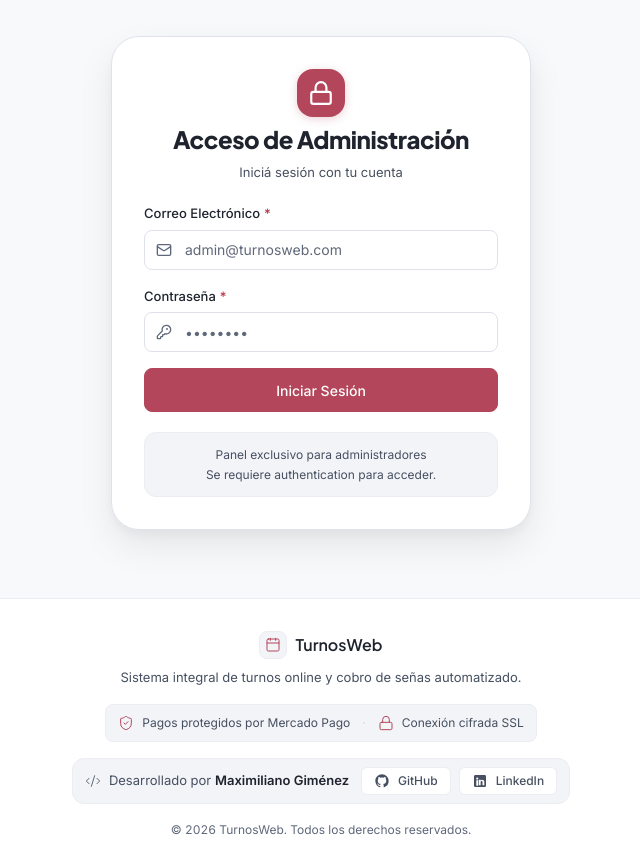
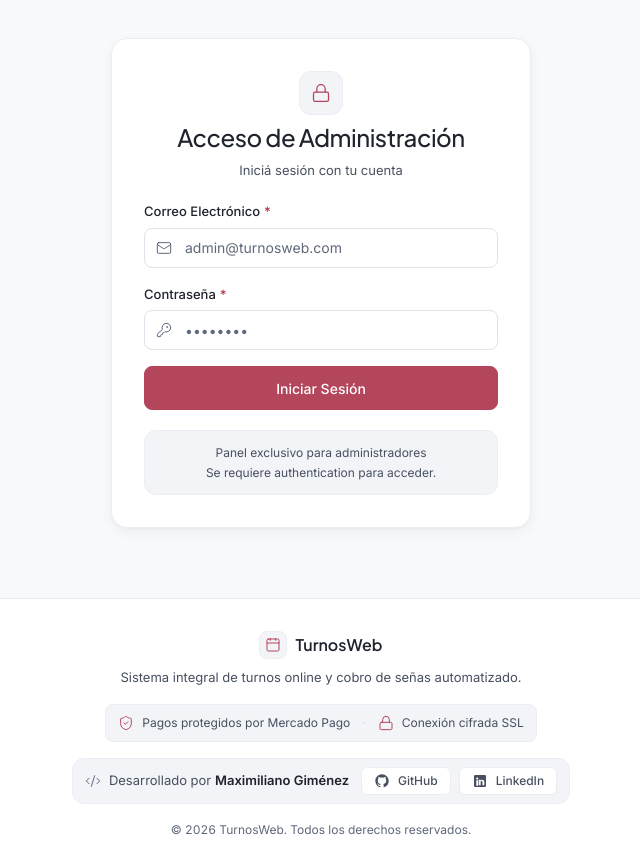
Before and after one commit to MaximilianoGimenez0/Turnos-web, a React (Vite) app: page /login in a window 1280 px wide. Shown: the whole page, without its empty margins (319-959 px from the left). Built offline with nearby package versions, Linux system fonts and the light colour scheme; no server answers; the database is empty.

Commit message:
refactor(pages): unify Login and PaymentStatus cards and icons
Align Login and PaymentStatus cards to --radius-lg, 44px/48px icon boxes, weight 500 headings, tabular-nums details, and 16px/24px stroke 1.5 icons.

```diff
--- a/src/pages/Login/Login.module.css
+++ b/src/pages/Login/Login.module.css
@@ -8,17 +8,21 @@
 
 .loginCard {
   background: var(--bg-surface);
-  border: 1px solid var(--border-medium);
-  border-radius: var(--radius-2xl);
-  box-shadow: var(--shadow-xl);
+  border: 1px solid var(--border-subtle);
+  border-radius: var(--radius-lg);
+  box-shadow: var(--shadow-md);
   width: 100%;
   max-width: 420px;
   padding: var(--space-8);
   display: flex;
   flex-direction: column;
   gap: var(--space-5);
-  animation: popInSnappy 220ms cubic-bezier(0.16, 1, 0.3, 1);
   position: relative;
+  box-sizing: border-box;
+}
+
+[data-theme="dark"] .loginCard {
+  box-shadow: none;
 }
 
 .header {
@@ -30,26 +34,29 @@
 }
 
 .iconWrapper {
-  width: 3rem;
-  height: 3rem;
-  border-radius: var(--radius-lg);
-  background: var(--color-primary);
-  color: var(--text-inverse);
+  width: 44px;
+  height: 44px;
+  border-radius: var(--radius-md);
+  background: var(--bg-surface-subtle);
+  border: 1px solid var(--border-subtle);
+  color: var(--color-primary);
   display: flex;
   align-items: center;
   justify-content: center;
-  box-shadow: var(--shadow-btn-primary);
 }
 
 .title {
+  font-family: var(--font-heading);
   font-size: var(--font-size-2xl);
-  font-weight: var(--font-weight-extrabold);
+  font-weight: var(--font-weight-medium);
   color: var(--text-primary);
+  margin: 0;
 }
 
 .subtitle {
   font-size: var(--font-size-xs);
   color: var(--text-secondary);
+  margin: 0;
 }
 
 .form {
--- a/src/pages/Login/Login.tsx
+++ b/src/pages/Login/Login.tsx
@@ -88,8 +88,8 @@ export const Login: React.FC = () => {
     <div className={styles.container}>
       <div className={styles.loginCard}>
         <div className={styles.header}>
-          <div className={styles.iconWrapper}>
-            <Lock size={26} />
+          <div className={styles.iconWrapper} aria-hidden="true">
+            <Lock size={20} strokeWidth={1.5} />
           </div>
           <h2 className={styles.title}>{LOGIN_TEXTS.header.title}</h2>
           <p className={styles.subtitle}>
@@ -105,7 +105,7 @@ export const Login: React.FC = () => {
             required
             value={email}
             onChange={(e) => setEmail(e.target.value)}
-            leftIcon={<Mail size={16} />}
+            leftIcon={<Mail size={16} strokeWidth={1.5} />}
             disabled={isSubmitting}
           />
 
@@ -116,7 +116,7 @@ export const Login: React.FC = () => {
             required
             value={password}
             onChange={(e) => setPassword(e.target.value)}
-            leftIcon={<KeyRound size={16} />}
+            leftIcon={<KeyRound size={16} strokeWidth={1.5} />}
             disabled={isSubmitting}
           />
 
--- a/src/pages/PaymentStatus/PaymentFailure.tsx
+++ b/src/pages/PaymentStatus/PaymentFailure.tsx
@@ -12,8 +12,8 @@ export const PaymentFailure: React.FC = () => {
   return (
     <div className={styles.container}>
       <div className={styles.statusCard}>
-        <div className={styles.iconWrapperFailure}>
-          <XCircle size={40} />
+        <div className={styles.iconWrapperFailure} aria-hidden="true">
+          <XCircle size={24} strokeWidth={1.5} />
         </div>
 
         <h1 className={styles.title}>{PAYMENT_FAILURE_TEXTS.title}</h1>
@@ -40,13 +40,13 @@ export const PaymentFailure: React.FC = () => {
         </div>
 
         <div className={styles.infoNotice}>
-          <HelpCircle size={16} color="var(--color-primary)" />
+          <HelpCircle size={16} strokeWidth={1.5} color="var(--color-primary)" aria-hidden="true" />
           <span>{PAYMENT_FAILURE_TEXTS.notice}</span>
         </div>
 
         <div className={styles.actions}>
           <Link to="/" className={styles.actionLink}>
-            <Button variant="primary" fullWidth leftIcon={<RefreshCw size={18} />}>
+            <Button variant="primary" fullWidth leftIcon={<RefreshCw size={16} strokeWidth={1.5} />}>
               {PAYMENT_FAILURE_TEXTS.actions.retry}
             </Button>
           </Link>
--- a/src/pages/PaymentStatus/PaymentStatus.module.css
+++ b/src/pages/PaymentStatus/PaymentStatus.module.css
@@ -8,9 +8,9 @@
 
 .statusCard {
   background: var(--bg-surface);
-  border: 1px solid var(--border-medium);
-  border-radius: var(--radius-2xl);
-  box-shadow: var(--shadow-xl);
+  border: 1px solid var(--border-subtle);
+  border-radius: var(--radius-lg);
+  box-shadow: var(--shadow-md);
   width: 100%;
   max-width: 480px;
   padding: var(--space-8);
@@ -19,14 +19,18 @@
   align-items: center;
   text-align: center;
   gap: var(--space-5);
-  animation: popInSnappy 240ms cubic-bezier(0.16, 1, 0.3, 1);
   position: relative;
+  box-sizing: border-box;
+}
+
+[data-theme="dark"] .statusCard {
+  box-shadow: none;
 }
 
 .iconWrapperSuccess {
-  width: 4rem;
-  height: 4rem;
-  border-radius: var(--radius-full);
+  width: 48px;
+  height: 48px;
+  border-radius: var(--radius-md);
   background: var(--color-success-bg);
   color: var(--color-success);
   display: flex;
@@ -36,9 +40,9 @@
 }
 
 .iconWrapperFailure {
-  width: 4rem;
-  height: 4rem;
-  border-radius: var(--radius-full);
+  width: 48px;
+  height: 48px;
+  border-radius: var(--radius-md);
   background: var(--color-danger-bg);
   color: var(--color-danger);
   display: flex;
@@ -48,15 +52,18 @@
 }
 
 .title {
+  font-family: var(--font-heading);
   font-size: var(--font-size-2xl);
-  font-weight: var(--font-weight-extrabold);
+  font-weight: var(--font-weight-medium);
   color: var(--text-primary);
+  margin: 0;
 }
 
 .description {
   font-size: var(--font-size-sm);
   color: var(--text-secondary);
   line-height: var(--line-height-relaxed);
+  margin: 0;
 }
 
 .detailsBox {
@@ -70,12 +77,14 @@
   flex-direction: column;
   gap: var(--space-2);
   font-size: var(--font-size-xs);
+  box-sizing: border-box;
 }
 
 .detailRow {
   display: flex;
   justify-content: space-between;
   align-items: center;
+  gap: var(--space-3);
 }
 
 .detailLabel {
@@ -85,21 +94,22 @@
 
 .detailValue {
   color: var(--text-primary);
-  font-weight: var(--font-weight-semibold);
+  font-weight: var(--font-weight-medium);
+  font-variant-numeric: tabular-nums;
 }
 
 .successValue {
   color: var(--color-success-text);
-  font-weight: var(--font-weight-bold);
+  font-weight: var(--font-weight-semibold);
 }
 
 .failureValue {
   color: var(--color-danger-text);
-  font-weight: var(--font-weight-bold);
+  font-weight: var(--font-weight-semibold);
 }
 
 .preferenceIdValue {
-  font-size: 11px;
+  font-size: var(--font-size-2xs);
   font-family: var(--font-mono);
 }
 
@@ -120,4 +130,5 @@
 
 .actionLink {
   width: 100%;
+  text-decoration: none;
 }
--- a/src/pages/PaymentStatus/PaymentSuccess.tsx
+++ b/src/pages/PaymentStatus/PaymentSuccess.tsx
@@ -38,8 +38,8 @@ export const PaymentSuccess: React.FC = () => {
   return (
     <div className={styles.container}>
       <div className={styles.statusCard}>
-        <div className={styles.iconWrapperSuccess}>
-          <CheckCircle2 size={40} />
+        <div className={styles.iconWrapperSuccess} aria-hidden="true">
+          <CheckCircle2 size={24} strokeWidth={1.5} />
         </div>
 
         <h1 className={styles.title}>{PAYMENT_SUCCESS_TEXTS.title}</h1>
@@ -74,12 +74,12 @@ export const PaymentSuccess: React.FC = () => {
         <div className={styles.infoNotice}>
           {isVerifying ? (
             <>
-              <Loader2 size={16} className="animate-spin" color="var(--color-primary)" />
+              <Loader2 size={16} strokeWidth={1.5} className="animate-spin" color="var(--color-primary)" aria-hidden="true" />
               <span>{PAYMENT_SUCCESS_TEXTS.notice.verifying}</span>
             </>
           ) : (
             <>
-              <Mail size={16} color="var(--color-primary)" />
+              <Mail size={16} strokeWidth={1.5} color="var(--color-primary)" aria-hidden="true" />
               <span>{PAYMENT_SUCCESS_TEXTS.notice.verified}</span>
             </>
           )}
@@ -87,7 +87,7 @@ export const PaymentSuccess: React.FC = () => {
 
         <div className={styles.actions}>
           <Link to="/" className={styles.actionLink}>
-            <Button variant="primary" fullWidth leftIcon={<Calendar size={18} />}>
+            <Button variant="primary" fullWidth leftIcon={<Calendar size={16} strokeWidth={1.5} />}>
               {PAYMENT_SUCCESS_TEXTS.actions.backToHome}
             </Button>
           </Link>
```
